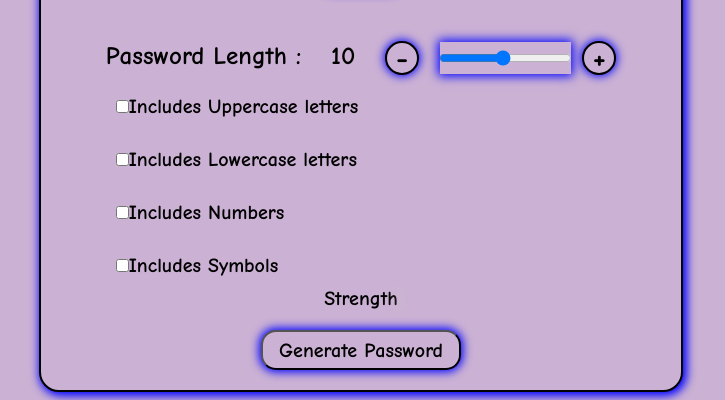
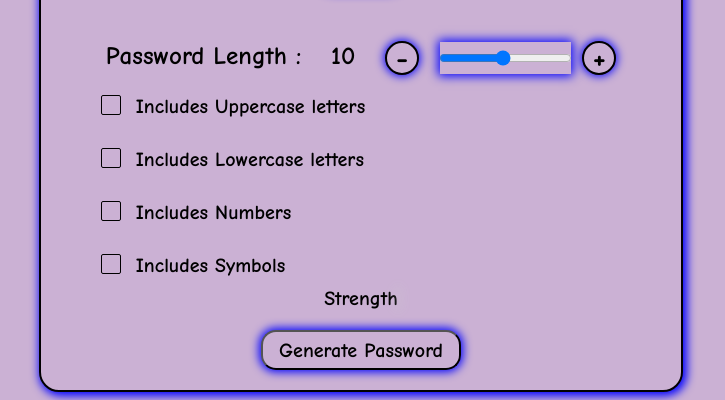
Before and after one commit to abhishekbhonde/Random-Password-Generator, a plain HTML site: page index.html in a window 1280 px wide. Shown: the part 400-800 px from the top of the page, without its empty margins (279-1004 px from the left). Drawn offline with Linux system fonts and the light colour scheme.

Commit message:
new buttons

```diff
--- a/index.html
+++ b/index.html
@@ -47,22 +47,22 @@
 
             <!-- checkboxes-->
             <div class="check">
-                <input type="checkbox" id="uppercase" class="checkbox-larger">
+                <input type="checkbox" id="uppercase" class="checkbox">
                 <label for="uppercase">Includes Uppercase letters</label>
             </div>
 
             <div class="check">
-                <input type="checkbox" id="lowercase" class="checkbox-larger">
+                <input type="checkbox" id="lowercase" class="checkbox">
                 <label for="lowercase">Includes Lowercase letters</label>
             </div>
 
             <div class="check">
-                <input type="checkbox" id="numbers" class="checkbox-larger">
+                <input type="checkbox" id="numbers" class="checkbox">
                 <label for="numbers">Includes Numbers </label>
             </div>
 
             <div class="check">
-                <input type="checkbox" id="symbols" class="checkbox-larger">
+                <input type="checkbox" id="symbols" class="checkbox">
                 <label for="symbols">Includes Symbols </label>
             </div>
 
```
